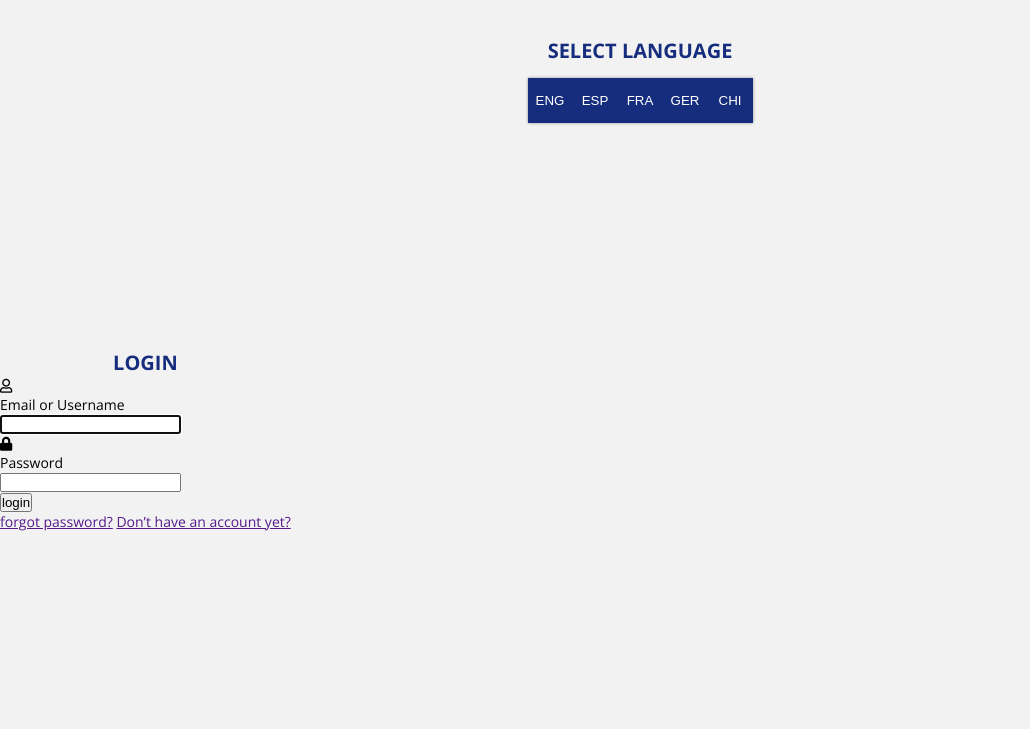
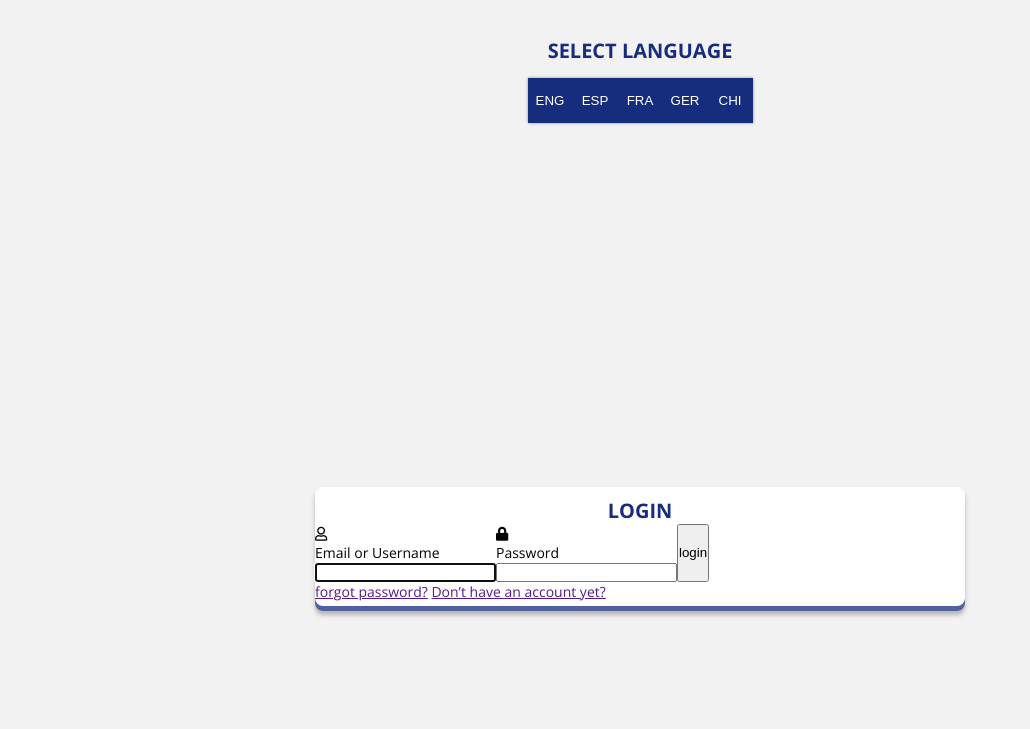
Before and after one commit to Cross-repo/TeamTGAtask2, a PHP site: page / in a window 1280 px wide. Shown: the part 71-800 px from the top of the page, without its empty margins (0-1030 px from the left). Run offline with PHP 8.4, Linux system fonts and the light colour scheme; some web fonts are replaced.

Commit message:
Formats form based on figma design
Adds background, shadow on form

```diff
--- a/stylesheet.css
+++ b/stylesheet.css
@@ -90,6 +90,22 @@ article.translation-conatiner div.container div.translation-btns button.translat
   color: #162D7D;
 }
 
+article.form-login-article form#login-form {
+  width: calc(100% - 40px);
+  max-width: 650px;
+  margin: auto;
+  display: -webkit-box;
+  display: -ms-flexbox;
+  display: flex;
+  -ms-flex-wrap: wrap;
+      flex-wrap: wrap;
+  padding: 10px 0px;
+  background: #FFFFFF;
+  -webkit-box-shadow: 0px 4px 4px rgba(0, 0, 0, 0.25), inset 0px -5px 0px rgba(22, 45, 125, 0.75);
+          box-shadow: 0px 4px 4px rgba(0, 0, 0, 0.25), inset 0px -5px 0px rgba(22, 45, 125, 0.75);
+  border-radius: 8px;
+}
+
 h1, h2, h3 {
   font-family: 'Open Sans', sans-serif;
 }
--- a/stylesheet.scss
+++ b/stylesheet.scss
@@ -78,6 +78,20 @@ article{
             }
         }
     }
+
+    &.form-login-article{
+        form#login-form{
+            width: calc(100% - 40px);
+            max-width: 650px;
+            margin: auto;
+            display: flex;
+            flex-wrap: wrap;
+            padding: 10px 0px;
+            background: #FFFFFF;
+            box-shadow: 0px 4px 4px rgba(0, 0, 0, 0.25), inset 0px -5px 0px rgba($primaryColor, 0.75);
+            border-radius: 8px;
+        }
+    }
 }
 
 h1, h2, h3{
```
Also changed, not shown: 1 other file.
